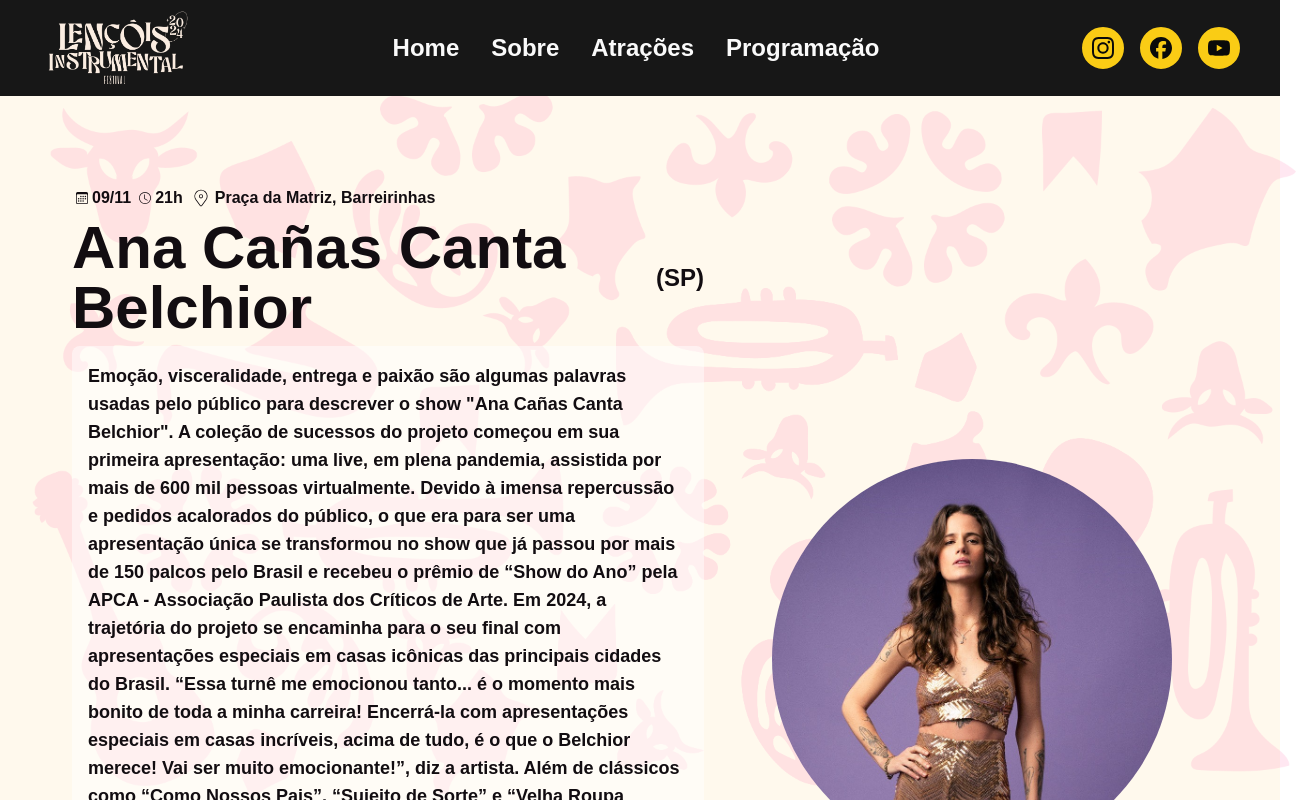
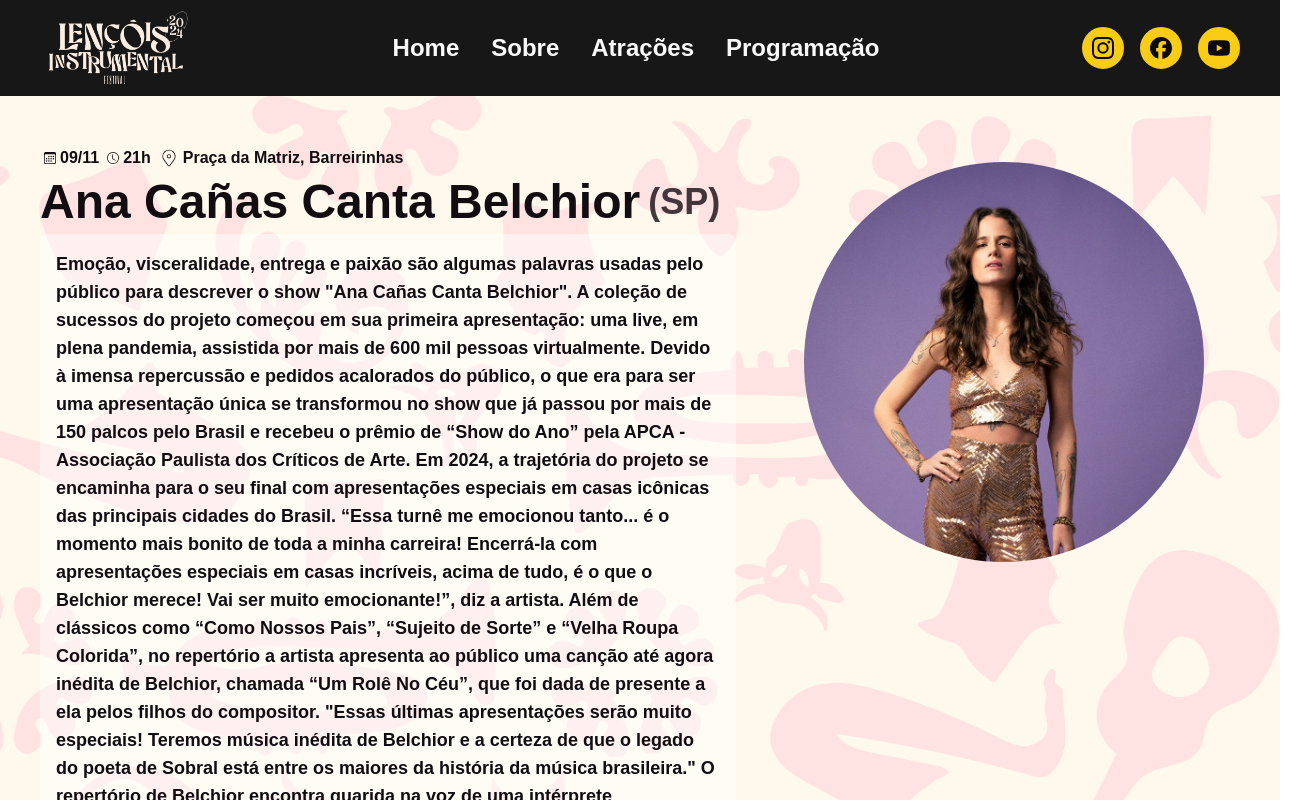
Before and after one commit to romuloromulo/lencoisjazzeblues, a Next.js app: page /atracoes/AnaCanas in a window 1280 px wide. Shown: the top 800 px of the page, 1312 px wide, since content can reach past the window. Built offline with nearby package versions, Linux system fonts and the light colour scheme; a web font is replaced by a local one.

Commit message:
layout final

```diff
--- a/src/app/atracoes/[id]/page.jsx
+++ b/src/app/atracoes/[id]/page.jsx
@@ -11,173 +11,161 @@ import trompete from "../../../../public/trompete.png";
 import bg from "../../../../public/pattern.png";
 
 function Page({ params }) {
+  console.log(params);
   const artista = atracoes.find((item) => item.id === params.id);
-  console.log(artista);
+  console.log("ARTISTA", artista);
+
+  if (!artista) {
+    return <div>Artista não encontrado</div>;
+  }
+
   return (
     <motion.div
       initial={{ opacity: 0, y: -100 }}
       animate={{ opacity: 1, y: 0 }}
       exit={{ opacity: 0, x: -100 }}
       transition={{ duration: 1 }}
-      className="min-h-screen container mx-auto md:pb-24 bg-background-white relative -z-0"
+      className="min-h-screen  mx-auto md:pb-24 bg-background-white relative -z-0"
     >
-      {" "}
       <Image
         src={bg}
         alt=""
-        className="absolute -z-10 opacity-20 "
+        className="absolute -z-10 opacity-20"
         objectFit="cover"
+        fill={true}
       />
-      <div className="w-full justify-center mb-10 items-center flex md:max-h-[250px]">
-        {/* Logo com tamanho fixo de 250x250 */}
 
-        <div className="md:w-auto md:h-auto w-[250px]">
-          {/* <Image
-            src={Logo}
-            width={250}
-            height={250}
-            className="mx-auto z-10"
-            alt="Logo Culturarte"
-          /> */}
-        </div>
-      </div>
       <div
         id="Container"
-        className="px-2 md:px-10 flex lg:flex-row flex-col text-background-primary items-center w-full   justify-center h-full md:pt-[30px] lg:space-x-8 "
+        className="px-2 md:px-10 flex lg:flex-row flex-col text-background-primary items-start
+         w-full justify-center h-full md:pt-[30px] lg:space-x-8 container mx-auto"
       >
         <div
           id="Textos"
-          className="flex flex-col items-center justify-center md:items-start md:justify-start w-full "
+          className="flex flex-col items-center justify-center md:items-start md:justify-start w-full"
         >
-          <div className="hidden text-background-primary font-bold md:block  flex-col w-full items-start text-base mt-4">
+          <div className="hidden text-background-primary font-bold md:block flex-col w-full items-start text-base mt-4">
             <div className="flex mt-1 items-center text-base ml-1">
               <div className="mr-2 flex space-x-1 items-center justify-center">
                 <BsCalendar3 size={12} />
-                <div>{artista.data}</div>
+                <div>{artista?.data || "Data não disponível"}</div>
               </div>
               <div className="mr-2 flex space-x-1 items-center justify-center">
-                <BsClock size={12} /> <div>{artista.horario}</div>
+                <BsClock size={12} />
+                <div>{artista.horario || "Horário não disponível"}</div>
               </div>
               <div className="flex items-center justify-center space-x-1">
-                <CiLocationOn size={20} /> <div>{artista.lugar}</div>
+                <CiLocationOn size={20} />
+                <div>{artista.lugar || "Local não disponível"}</div>
               </div>
             </div>
           </div>
-          <div className="flex items-center justify-center mt-2">
-            <div className="text-2xl text-center md:text-left md:text-6xl font-bold text-background-primary z-20 w-full mr-2">
-              {artista?.nome}
+          <div className="flex text-center w-full flex-col md:flex-row   items-center bg-blue mt-2">
+            <div className="text-4xl text-center  md:text-left md:text-5xl font-bold text-background-primary z-20 ">
+              {artista.nome}
+            </div>
+            <div className="md:text-4xl text-3xl font-semibold text-background-primary/80 ml-2">
+              ({artista.estado || "Estado não disponível"})
+            </div>
           </div>
 
-            <div className=" text-2xl font-semibold">({artista?.estado})</div>
-          </div>
-          <div
-            className="text-lg
-          text-start mt-2  text-background-primary bg-white/50  p-4 rounded-lg font-semibold"
-          >
-            {artista?.release}
+          <div className="text-lg text-start mt-2 text-background-primary bg-white/50 p-4 rounded-lg font-semibold">
+            {artista.release || "Release não disponível"}
           </div>
           <ul className="lg:flex gap-4 mt-4 hidden">
-            {artista?.instagram === "" ? null : (
+            {artista.instagram && (
               <li className="hover:text-yellow-500 duration-300 hover:-translate-y-2">
-                <Link href={artista?.instagram}>
+                <Link href={artista.instagram}>
                   <SiInstagram size={30} />
                 </Link>
               </li>
             )}
-
-            {artista?.youtube === "" ? null : (
+            {artista.youtube && (
               <li className="hover:text-yellow-500 duration-300 hover:-translate-y-2">
-                {" "}
                 <Link href={artista.youtube}>
-                  {" "}
                   <SiYoutube size={30} />
-                </Link>{" "}
+                </Link>
               </li>
             )}
-
-            {artista?.spotify === "" ? null : (
+            {artista.spotify && (
               <li className="hover:text-yellow-500 duration-300 hover:-translate-y-2">
-                <Link href={artista?.spotify}>
+                <Link href={artista.spotify}>
                   <SiSpotify size={30} />
                 </Link>
               </li>
             )}
           </ul>
         </div>
-        <div className="w-full mx-auto sm:w-1/2 order-first lg:order-last flex flex-col items-center justify-center ">
-          <div className="text-zinc-100 font-bold  mb-4 flex justify-between w-full items-center text-xs  md:hidden ">
+        <div
+          className="w-full mx-auto sm:w-1/2 order-first lg:order-last flex flex-col items-center justify-start
+        "
+        >
+          <div className="text-zinc-100 font-bold mb-4 flex justify-between w-full items-center text-xs md:hidden">
             <div className="flex items-center justify-center space-x-1">
-              <CiLocationOn size={20} /> <div>{artista.lugar}</div>
+              <CiLocationOn size={20} />
+              <div>{artista.lugar || "Local não disponível"}</div>
             </div>
             <div className="flex mt-1 items-center text-base">
               <div className="mr-2 flex space-x-1 items-center justify-center">
                 <BsCalendar3 size={12} />
-                <div>{artista.data}</div>
+                <div>{artista.data || "Data não disponível"}</div>
               </div>
               <div className="mr-2 flex space-x-1 items-center justify-center">
-                <BsClock size={12} /> <div>{artista.horario}</div>
+                <BsClock size={12} />
+                <div>{artista.horario || "Horário não disponível"}</div>
               </div>
             </div>
           </div>
-          <div className="p-4 md:p-8  rounded-full">
+          <div className="p-4 md:p-8 rounded-full">
             <div
-              key={artista?.id}
-              className="z-10 w-[250px] h-[250px] md:w-[400px] md:h-[400px] rounded-full overflow-hidden m-1 relative p-8"
+              key={artista.id}
+              className="z-10 w-[300px] h-[300px] md:w-[400px] md:h-[400px] rounded-full overflow-hidden m-1 relative p-8"
             >
               <Image
-                src={artista?.imagem}
-                alt={`Foto de ${artista?.nome}`}
+                src={artista.imagem}
+                alt={`Foto de ${artista.nome}`}
                 layout="fill"
                 objectFit="cover"
                 className="shadow-lg absolute top-0 left-0"
               />
             </div>
           </div>
-
           <ul className="flex gap-4 mt-4 lg:hidden">
-            <>
-              {artista?.instagram === "" ? null : (
+            {artista.instagram && (
               <li className="hover:text-yellow-500 duration-300 hover:-translate-y-2">
                 <Link href={artista.instagram}>
                   <SiInstagram size={30} />
                 </Link>
               </li>
             )}
-
-              {artista?.youtube === "" ? null : (
+            {artista.youtube && (
               <li className="hover:text-yellow-500 duration-300 hover:-translate-y-2">
-                  {" "}
                 <Link href={artista.youtube}>
-                    {" "}
                   <SiYoutube size={30} />
-                  </Link>{" "}
+                </Link>
               </li>
             )}
-
-              {artista?.spotify === "" ? null : (
+            {artista.spotify && (
               <li className="hover:text-yellow-500 duration-300 hover:-translate-y-2">
-                  <Link href={artista?.spotify}>
+                <Link href={artista.spotify}>
                   <SiSpotify size={30} />
                 </Link>
               </li>
             )}
-            </>
           </ul>
         </div>
-        <div className="flex items-center w-full justify-between text-sm  md:hidden">
+        <div className="flex items-center w-full justify-between text-sm md:hidden">
           <div>
             <Link href="/atracoes">
               <div className="px-2 w-auto p-2 mt-8 bg-yellow-500 border-2 border-yellow-500 text-black rounded-full hover:bg-transparent hover:-translate-y-2 hover:text-yellow-500 duration-300 cursor-pointer">
-                {" "}
                 {"<"} Outras Atrações
               </div>
             </Link>
           </div>
           <div>
             <Link href="/programacao">
-              <div className=" px-2 p-2 mt-8 bg-purple-600 border-2 border-purple-600 text-black rounded-full hover:bg-transparent hover:-translate-y-2 hover:text-purple-600 duration-300 cursor-pointer">
-                {" "}
-                Programação comepleta {">"}
+              <div className="px-2 p-2 mt-8 bg-purple-600 border-2 border-purple-600 text-black rounded-full hover:bg-transparent hover:-translate-y-2 hover:text-purple-600 duration-300 cursor-pointer">
+                Programação completa {">"}
               </div>
             </Link>
           </div>
--- a/src/components/sections/shows.jsx
+++ b/src/components/sections/shows.jsx
@@ -7,7 +7,7 @@ function Shows() {
   return (
     <section
       id="Shows"
-      className="relative bg-yellow-100 mx-auto min-h-svh pb-8"
+      className="relative bg-background-white mx-auto min-h-svh pb-8"
     >
       <div className="w-full flex items-center justify-center">
         <div className="p-4 bg-background-primary rounded-full shadow-sm mt-20">
--- a/src/data/index.js
+++ b/src/data/index.js
@@ -133,8 +133,9 @@ Sued Richarllys irá apresentar o seu show "Thank God", conceituado por ele como
     instagram: "https://www.instagram.com/ana_canas/",
     estado: "SP",
   },
+
   {
-    id: "JeffersonGonçalveseTarynSzpilman",
+    id: "JeffersorETaryn",
     nome: "Jefferson Gonçalves e Taryn Szpilman",
     release: `
 E quem chega em grande e respaldado na primeira noite do LENÇÓIS INSTRUMENTAL 2024, como duas atrações que já deixaram os seus nomes registrados nessa trajetória de 15 anos do festival, são Jefferson Gonçalves e Taryn Szpilman. A história musical da dupla parece seguir caminhos distintos, mas as aparências enganam, lembre-se. Jefferson Gonçalves, gaitista, deixou o Rio de Janeiro para se embrenhar nas sonoridades do Nordeste. Levou a tiracolo o nome firmemente fincado no mais importante momento do Blues brasileiro, dos anos 1990 para os anos 2000, se tornando uma referência não só como instrumentista da complexa e encantadora harmônica - reconhecido e aplaudido em palcos da Europa à África, passando obrigatoriamente pela América Latina inteira. Nessa trajetória, que soma mais de 30 anos, estabeleceu parcerias valorosas e se destacou também como compositor e produtor. O som de Jefferson é uma assinatura nítida que ele oferece aos ouvintes.
```
Lines whose indentation alone changed are shown as unchanged.
